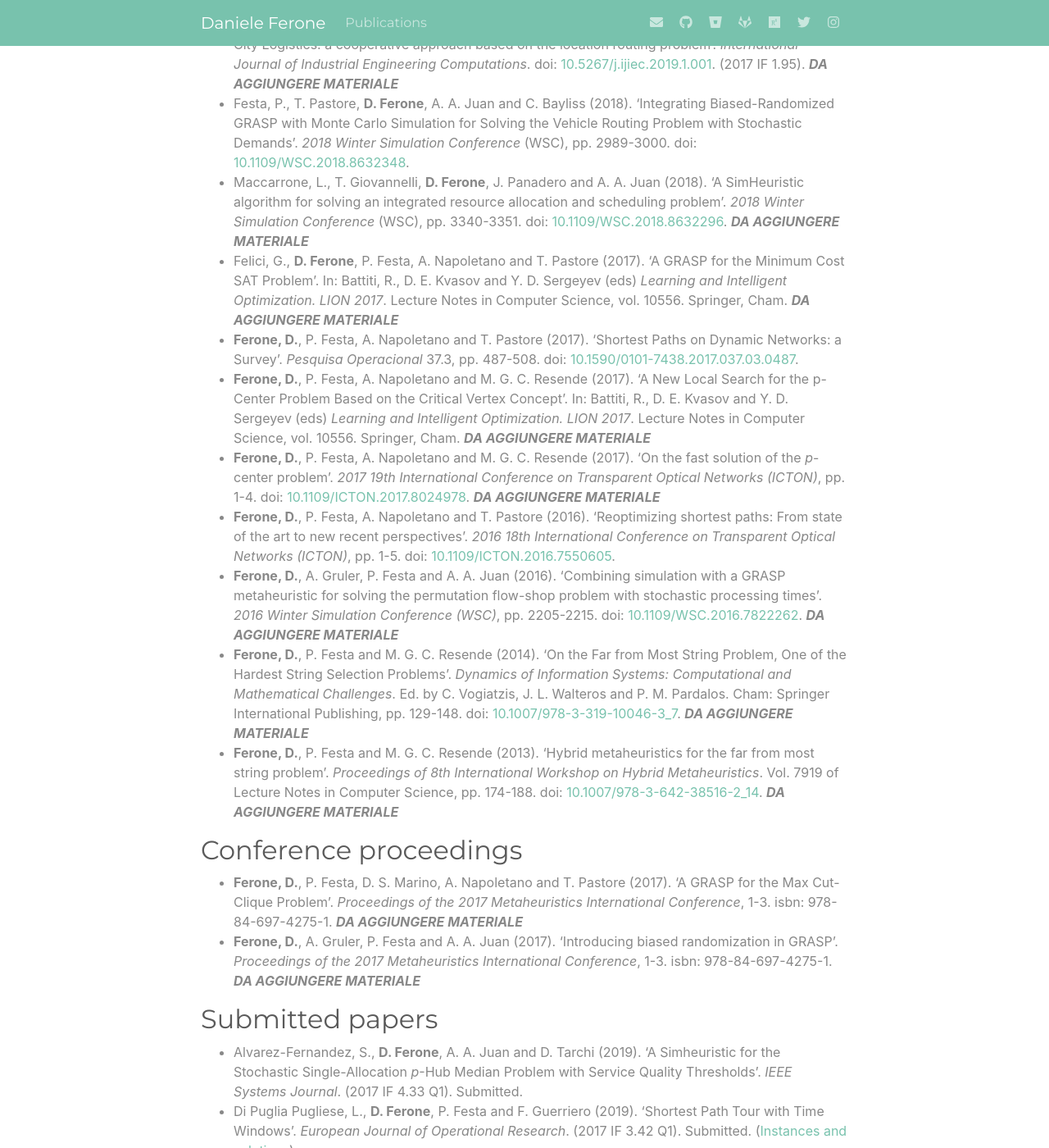
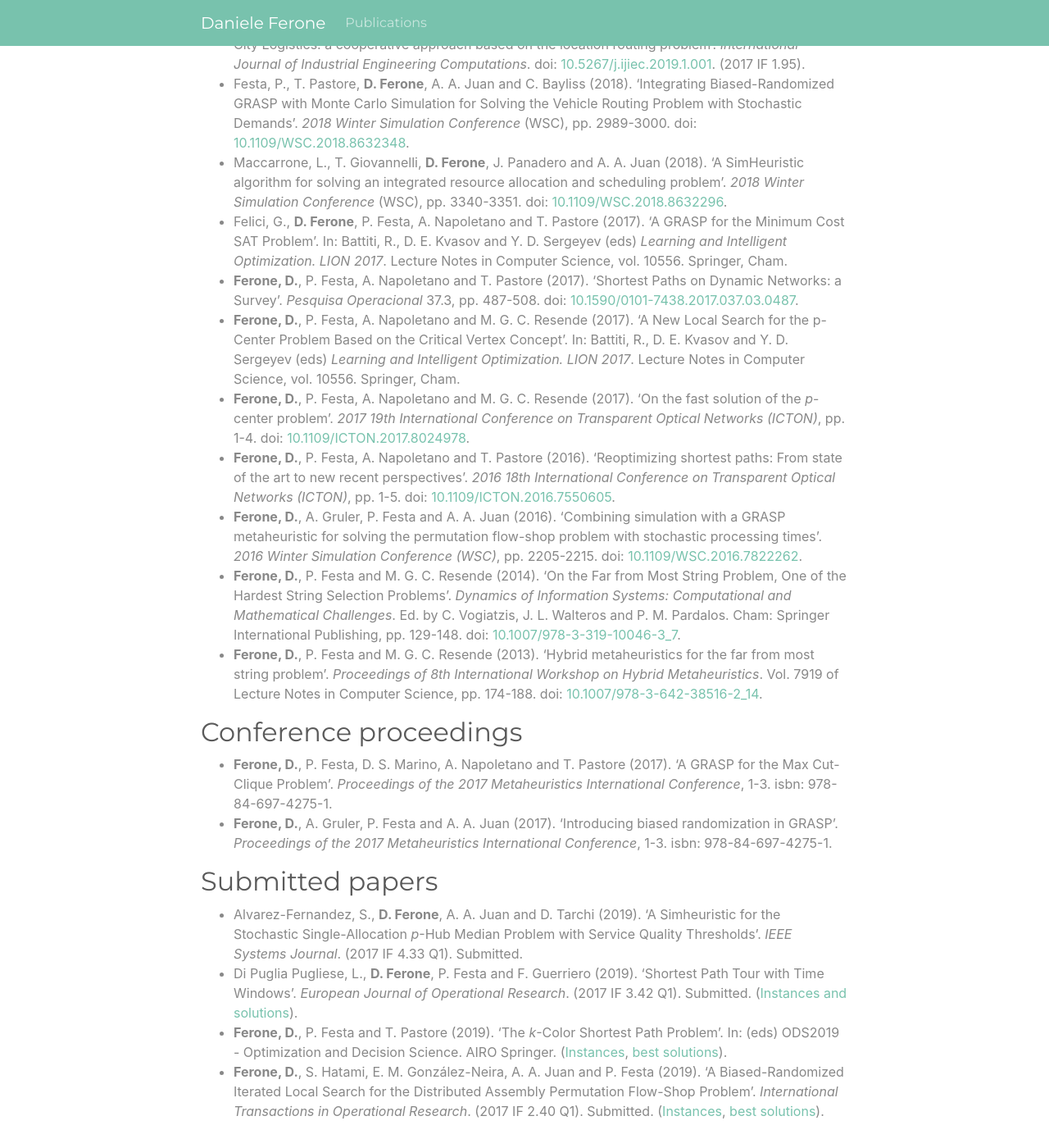
Before and after one commit to fdaniele85/fdaniele85.github.io, a Jekyll site: the page built from pages/publications.html, in a window 1280 px wide and 1400 px high, scrolled down 787 px. Shown: the whole window at 82% size. Built offline with Jekyll 4.4.1, drawn with Linux system fonts in a browser that asks for light colours; nearby versions of some CDN libraries; a style sheet for code colours, icons or effects is not loaded; some of the changed text lies outside the part shown.

Commit message:
Spostati contatti

```diff
--- a/_includes/footer.html
+++ b/_includes/footer.html
@@ -2,9 +2,9 @@
 <div class="py-5 border-top">
   <div class="container">
 
-    <div class="row">
+    <div class="row text-center text-md-left">
 
-      <div class="col-sm">
+      <div class="col-12 col-md-4">
         <ul class="list-unstyled">
           <li>
             {%- if site.author -%}
@@ -23,8 +23,42 @@
         </ul>
       </div>
 
+      <div class="col-12 col-md-4 text-center">
+                  <ul class="list-unstyled list-inline">
+        <li class="list-inline-item">
+          <a href="mailto:daniele.ferone@unimib.it"><i class="fa fa-envelope fa-fw"></i></a>
+        </li>
+        <li class="list-inline-item">
+          <a href="https://github.com/fdaniele85/"><i class="fab fa-github fa-fw"></i></a>
+        </li>
+        <li class="list-inline-item">
+          <a href="https://bitbucket.com/fdaniele85/"><i class="fab fa-bitbucket fa-fw"></i></a>
+        </li>
+        <li class="list-inline-item">
+          <a href="https://gitlab.com/fdaniele"><i class="fab fa-gitlab fa-fw"></i></a>
+        </li>
+      </ul>
+      <ul class="list-unstyled list-inline">
+        <li class="list-inline-item">
+          <a href="https://scholar.google.it/citations?user=E6pSCuIAAAAJ&hl=it"><i class="ai ai-google-scholar"></i></a>
+        </li>
+        <li class="list-inline-item">
+          <a href="https://www.researchgate.net/profile/Daniele_Ferone"><i class="ai ai-researchgate"></i></a>
+        </li>
+        <li class="list-inline-item">
+          <a href="https://orcid.org/0000-0003-4696-7826"><i class="ai ai-orcid"></i></a>
+        </li>
+        <li class="list-inline-item">
+          <a href="https://twitter.com/danieleferone"><i class="fab fa-twitter fa-fw"></i></a>
+        </li>
+        <li class="list-inline-item">
+          <a href="https://www.instagram.com/fdaniele85/"><i class="fab fa-instagram fa-fw"></i></a>
+        </li>
+        </ul>
+      </div>
 
-      <div class="col-sm text-right">
+
+      <div class="col-12 col-md-4 text-center text-md-right">
         <p>{{- site.description | escape -}}</p>
 
       </div>
--- a/_includes/head.html
+++ b/_includes/head.html
@@ -8,4 +8,5 @@
   <script src="{{ "/assets/javascript/bootstrap/jquery.min.js" | relative_url }}"></script>
   <script src="{{ "/assets/javascript/bootstrap/bootstrap.bundle.min.js" | relative_url }}"></script>
   <script defer src="https://use.fontawesome.com/releases/v5.1.1/js/all.js" integrity="sha384-BtvRZcyfv4r0x/phJt9Y9HhnN5ur1Z+kZbKVgzVBAlQZX4jvAuImlIz+bG7TS00a" crossorigin="anonymous"></script>
+  <link rel="stylesheet" href="https://cdn.rawgit.com/jpswalsh/academicons/master/css/academicons.min.css">
 </head>
--- a/_includes/header.html
+++ b/_includes/header.html
@@ -17,12 +17,8 @@
           </li>
           {%- endif -%}
         {% endfor -%}
-
-          <!--<li class="nav-item">
-            <a class="nav-link" href="/#photos">Photos</a>
-          </li>-->
       </ul>
-              <ul class="nav navbar-nav flex-row justify-content-md-center justify-content-start flex-nowrap">
+<!--              <ul class="nav navbar-nav flex-row justify-content-md-center justify-content-start flex-nowrap">
         <li class="nav-item">
           <a class="nav-link" href="mailto:daniele.ferone@unimib.it"><i class="fa fa-envelope fa-fw"></i></a>
         </li>
@@ -44,7 +40,7 @@
         <li class="nav-item">
           <a class="nav-link" href="https://www.instagram.com/fdaniele85/"><i class="fab fa-instagram fa-fw"></i></a>
         </li>
-        </ul>
+        </ul>-->
 
     </div>
   </div>
--- a/pages/publications.html
+++ b/pages/publications.html
@@ -8,7 +8,7 @@ title: Publications
 <ul>
   <li><strong>Ferone, D.</strong>, P. Festa and F. Guerriero (2019). ‘An Efficient Exact Approach for the Constrained Shortest Path Tour Problem’. <em>Optimization Methods and Software</em>, pp. 1-20. doi: <a href="https://doi.org/10.1080/10556788.2018.1548015">10.1080/10556788.2018.1548015</a>. (2017 IF 1.18 Q3). (<a href="http://bit.ly/2IkyrgU">Instances</a>)</li>
   <li>Reyes-Rubiano, L., <strong>D. Ferone</strong>, A. A. Juan, J. Faulin and L. Calvet (2019). ‘A simheuristic for routing electric vehicles withlimited driving ranges and stochastic travel times’. <em>SORT-Statistics and Operations Research Transactions</em> 43. doi: <a href="https://doi.org/10.2436/20.8080.02.77">10.2436/20.8080.02.77</a>. (2016 IF 1.34 Q3). Forthcoming.</li>
-  <li>Alvarez-Fernandez, S., <strong>D. Ferone</strong>, A. A. Juan, D. G. Silva and J. de Armas (2018). ‘A 2‐stage biased‐randomized iterated local search for the uncapacitated single allocation <em>p</em>‐hub median problem’. <em>Transactions on Emerging Telecommunications Technologies</em> 29.9, e3418. doi: <a href="https://doi.org/10.1002/ett.3418">10.1002/ett.3418</a>. (2017 IF 1.60 Q3). <strong><em>DA AGGIUNGERE MATERIALE</em></strong></li>
+  <li>Alvarez-Fernandez, S., <strong>D. Ferone</strong>, A. A. Juan, D. G. Silva and J. de Armas (2018). ‘A 2‐stage biased‐randomized iterated local search for the uncapacitated single allocation <em>p</em>‐hub median problem’. <em>Transactions on Emerging Telecommunications Technologies</em> 29.9, e3418. doi: <a href="https://doi.org/10.1002/ett.3418">10.1002/ett.3418</a>. (2017 IF 1.60 Q3).</li>
   <li><strong>Ferone, D.</strong>, A. Gruler, P. Festa and A. A. Juan (2018). ‘Enhancing and Extending the Classical GRASP Framework with Biased Randomization and Simulation’. <em>Journal of the Operational Research Society</em>. doi: <a href="https://doi.org/10.1080/01605682.2018.1494527">10.1080/01605682.2018.1494527</a>. (2017 IF 1.39 Q3). Forthcoming.</li>
   <li>González-Neira, E. M., <strong>D. Ferone</strong>, S. Hatami and A. A. Juan (2017). ‘A biased-randomized simheuristic for the distributed assembly permutation flowshop problem with stochastic processing times’. <em>Simulation Modelling Practice and Theory</em> 79.Supplement C, pp. 23-36. doi: <a href="https://doi.org/10.1016/j.simpat.2017.09.001">10.1016/j.simpat.2017.09.001</a>. (2017 IF 2.09 Q2).</li>
   <li><strong>Ferone, D.</strong>, P. Festa, F. Guerriero and D. Laganà (2016). ‘The constrained shortest path tour problem’. <em>Computers &amp; Operations Research</em> 74, pp. 64-77. doi: <a href="https://doi.org/10.1016/j.cor.2016.04.002">10.1016/j.cor.2016.04.002</a>. (2016 IF 2.60 Q1). (<a href="/papers/csptp/Instances.zip">Instances</a>, <a href="/papers/csptp/Linux (64bit) executables.zip">Linux 64bit executables</a>)</li>
@@ -17,34 +17,34 @@ title: Publications
 
 <h2>Other Scopus indexed Articles</h2>
 <ul>
-	<li>Nataraj, S., <strong>D. Ferone</strong>, C. Quintero-Araujo, A. A. Juan and P. Festa (2019). ‘Consolidation Centers in City Logistics: a cooperative approach based on the location routing problem’. <em>International Journal of Industrial Engineering Computations</em>. doi: <a href="http://www.doi.org/10.5267/j.ijiec.2019.1.001">10.5267/j.ijiec.2019.1.001</a>. (2017 IF 1.95). <strong><em>DA AGGIUNGERE MATERIALE</em></strong></li>
+	<li>Nataraj, S., <strong>D. Ferone</strong>, C. Quintero-Araujo, A. A. Juan and P. Festa (2019). ‘Consolidation Centers in City Logistics: a cooperative approach based on the location routing problem’. <em>International Journal of Industrial Engineering Computations</em>. doi: <a href="http://www.doi.org/10.5267/j.ijiec.2019.1.001">10.5267/j.ijiec.2019.1.001</a>. (2017 IF 1.95).</li>
 
 	<li>Festa, P., T. Pastore, <strong>D. Ferone</strong>, A. A. Juan and C. Bayliss (2018). ‘Integrating Biased-Randomized GRASP with Monte Carlo Simulation for Solving the Vehicle Routing Problem with Stochastic Demands’. <em>2018 Winter Simulation Conference</em> (WSC), pp. 2989-3000. doi: <a href="http://www.doi.org/10.1109/WSC.2018.8632348">10.1109/WSC.2018.8632348</a>.</li>
 
-	<li>Maccarrone, L., T. Giovannelli, <strong>D. Ferone</strong>, J. Panadero and A. A. Juan (2018). ‘A SimHeuristic algorithm for solving an integrated resource allocation and scheduling problem’. <em>2018 Winter Simulation Conference</em> (WSC), pp. 3340-3351. doi: <a href="http://www.doi.org/10.1109/WSC.2018.8632296">10.1109/WSC.2018.8632296</a>. <strong><em>DA AGGIUNGERE MATERIALE</em></strong></li>
+	<li>Maccarrone, L., T. Giovannelli, <strong>D. Ferone</strong>, J. Panadero and A. A. Juan (2018). ‘A SimHeuristic algorithm for solving an integrated resource allocation and scheduling problem’. <em>2018 Winter Simulation Conference</em> (WSC), pp. 3340-3351. doi: <a href="http://www.doi.org/10.1109/WSC.2018.8632296">10.1109/WSC.2018.8632296</a>.</li>
 
-	<li>Felici, G., <strong>D. Ferone</strong>, P. Festa, A. Napoletano and T. Pastore (2017). ‘A GRASP for the Minimum Cost SAT Problem’. In: Battiti, R., D. E. Kvasov and Y. D. Sergeyev (eds) <em>Learning and Intelligent Optimization. LION 2017</em>. Lecture Notes in Computer Science, vol. 10556. Springer, Cham. <strong><em>DA AGGIUNGERE MATERIALE</em></strong></li>
+	<li>Felici, G., <strong>D. Ferone</strong>, P. Festa, A. Napoletano and T. Pastore (2017). ‘A GRASP for the Minimum Cost SAT Problem’. In: Battiti, R., D. E. Kvasov and Y. D. Sergeyev (eds) <em>Learning and Intelligent Optimization. LION 2017</em>. Lecture Notes in Computer Science, vol. 10556. Springer, Cham.</li>
 
 	<li><strong>Ferone, D.</strong>, P. Festa, A. Napoletano and T. Pastore (2017). ‘Shortest Paths on Dynamic Networks: a Survey’. <em>Pesquisa Operacional</em> 37.3, pp. 487-508. doi: <a href="http://www.doi.org/10.1590/0101-7438.2017.037.03.0487">10.1590/0101-7438.2017.037.03.0487</a>.</li>
 
-	<li><strong>Ferone, D.</strong>, P. Festa, A. Napoletano and M. G. C. Resende (2017). ‘A New Local Search for the p-Center Problem Based on the Critical Vertex Concept’. In: Battiti, R., D. E. Kvasov and Y. D. Sergeyev (eds) <em>Learning and Intelligent Optimization. LION 2017</em>. Lecture Notes in Computer Science, vol. 10556. Springer, Cham. <strong><em>DA AGGIUNGERE MATERIALE</em></strong></li>
+	<li><strong>Ferone, D.</strong>, P. Festa, A. Napoletano and M. G. C. Resende (2017). ‘A New Local Search for the p-Center Problem Based on the Critical Vertex Concept’. In: Battiti, R., D. E. Kvasov and Y. D. Sergeyev (eds) <em>Learning and Intelligent Optimization. LION 2017</em>. Lecture Notes in Computer Science, vol. 10556. Springer, Cham.</li>
 
-	<li><strong>Ferone, D.</strong>, P. Festa, A. Napoletano and M. G. C. Resende (2017). ‘On the fast solution of the <em>p</em>-center problem’. <em>2017 19th International Conference on Transparent Optical Networks (ICTON)</em>, pp. 1-4. doi: <a href="http://www.doi.org/10.1109/ICTON.2017.8024978">10.1109/ICTON.2017.8024978</a>. <strong><em>DA AGGIUNGERE MATERIALE</em></strong></li>
+	<li><strong>Ferone, D.</strong>, P. Festa, A. Napoletano and M. G. C. Resende (2017). ‘On the fast solution of the <em>p</em>-center problem’. <em>2017 19th International Conference on Transparent Optical Networks (ICTON)</em>, pp. 1-4. doi: <a href="http://www.doi.org/10.1109/ICTON.2017.8024978">10.1109/ICTON.2017.8024978</a>.</li>
 
 	<li><strong>Ferone, D.</strong>, P. Festa, A. Napoletano and T. Pastore (2016). ‘Reoptimizing shortest paths: From state of the art to new recent perspectives’. <em>2016 18th International Conference on Transparent Optical Networks (ICTON)</em>, pp. 1-5. doi: <a href="http://www.doi.org/10.1109/ICTON.2016.7550605">10.1109/ICTON.2016.7550605</a>.</li>
 
-	<li><strong>Ferone, D.</strong>, A. Gruler, P. Festa and A. A. Juan (2016). ‘Combining simulation with a GRASP metaheuristic for solving the permutation flow-shop problem with stochastic processing times’. <em>2016 Winter Simulation Conference (WSC)</em>, pp. 2205-2215. doi: <a href="http://www.doi.org/10.1109/WSC.2016.7822262">10.1109/WSC.2016.7822262</a>. <strong><em>DA AGGIUNGERE MATERIALE</em></strong></li>
+	<li><strong>Ferone, D.</strong>, A. Gruler, P. Festa and A. A. Juan (2016). ‘Combining simulation with a GRASP metaheuristic for solving the permutation flow-shop problem with stochastic processing times’. <em>2016 Winter Simulation Conference (WSC)</em>, pp. 2205-2215. doi: <a href="http://www.doi.org/10.1109/WSC.2016.7822262">10.1109/WSC.2016.7822262</a>.</li>
 
-	<li><strong>Ferone, D.</strong>, P. Festa and M. G. C. Resende (2014). ‘On the Far from Most String Problem, One of the Hardest String Selection Problems’. <em>Dynamics of Information Systems: Computational and Mathematical Challenges</em>. Ed. by C. Vogiatzis, J. L. Walteros and P. M. Pardalos. Cham: Springer International Publishing, pp. 129-148. doi: <a href="http://www.doi.org/10.1007/978-3-319-10046-3_7">10.1007/978-3-319-10046-3_7</a>. <strong><em>DA AGGIUNGERE MATERIALE</em></strong></li>
+	<li><strong>Ferone, D.</strong>, P. Festa and M. G. C. Resende (2014). ‘On the Far from Most String Problem, One of the Hardest String Selection Problems’. <em>Dynamics of Information Systems: Computational and Mathematical Challenges</em>. Ed. by C. Vogiatzis, J. L. Walteros and P. M. Pardalos. Cham: Springer International Publishing, pp. 129-148. doi: <a href="http://www.doi.org/10.1007/978-3-319-10046-3_7">10.1007/978-3-319-10046-3_7</a>.</li>
 
-	<li><strong>Ferone, D.</strong>, P. Festa and M. G. C. Resende (2013). ‘Hybrid metaheuristics for the far from most string problem’. <em>Proceedings of 8th International Workshop on Hybrid Metaheuristics</em>. Vol. 7919 of Lecture Notes in Computer Science, pp. 174-188. doi: <a href="http://www.doi.org/10.1007/978-3-642-38516-2_14.">10.1007/978-3-642-38516-2_14</a>. <strong><em>DA AGGIUNGERE MATERIALE</em></strong></li>
+	<li><strong>Ferone, D.</strong>, P. Festa and M. G. C. Resende (2013). ‘Hybrid metaheuristics for the far from most string problem’. <em>Proceedings of 8th International Workshop on Hybrid Metaheuristics</em>. Vol. 7919 of Lecture Notes in Computer Science, pp. 174-188. doi: <a href="http://www.doi.org/10.1007/978-3-642-38516-2_14.">10.1007/978-3-642-38516-2_14</a>.</li>
 </ul>
 
 <h2>Conference proceedings</h2>
 <ul>
-	<li><strong>Ferone, D.</strong>, P. Festa, D. S. Marino, A. Napoletano and T. Pastore (2017). ‘A GRASP for the Max Cut-Clique Problem’. <em>Proceedings of the 2017 Metaheuristics International Conference</em>, 1-3. isbn: 978-84-697-4275-1. <strong><em>DA AGGIUNGERE MATERIALE</em></strong></li>
+	<li><strong>Ferone, D.</strong>, P. Festa, D. S. Marino, A. Napoletano and T. Pastore (2017). ‘A GRASP for the Max Cut-Clique Problem’. <em>Proceedings of the 2017 Metaheuristics International Conference</em>, 1-3. isbn: 978-84-697-4275-1.</li>
 
-	<li><strong>Ferone, D.</strong>, A. Gruler, P. Festa and A. A. Juan (2017). ‘Introducing biased randomization in GRASP’. <em>Proceedings of the 2017 Metaheuristics International Conference</em>, 1-3. isbn: 978-84-697-4275-1. <strong><em>DA AGGIUNGERE MATERIALE</em></strong></li>
+	<li><strong>Ferone, D.</strong>, A. Gruler, P. Festa and A. A. Juan (2017). ‘Introducing biased randomization in GRASP’. <em>Proceedings of the 2017 Metaheuristics International Conference</em>, 1-3. isbn: 978-84-697-4275-1.</li>
 </ul>
 
 <h2>Submitted papers</h2>
```
Also changed, not shown: index.html (+14 -1 lines).
